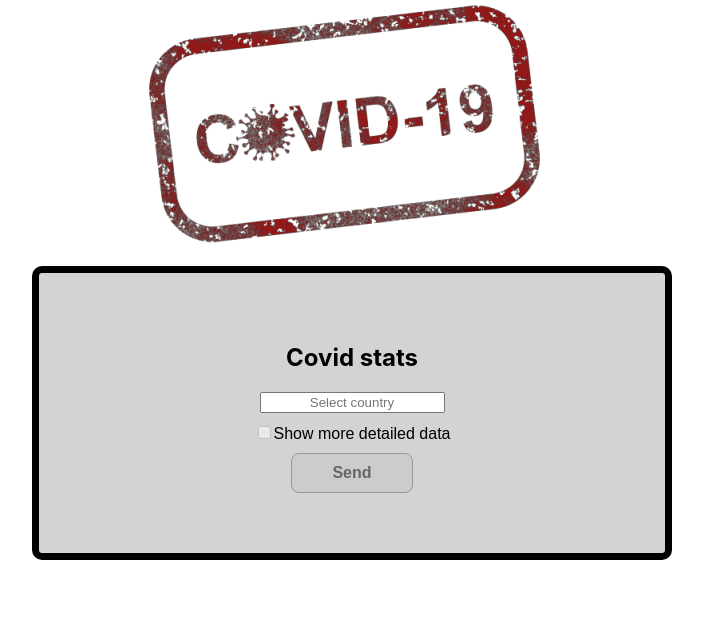
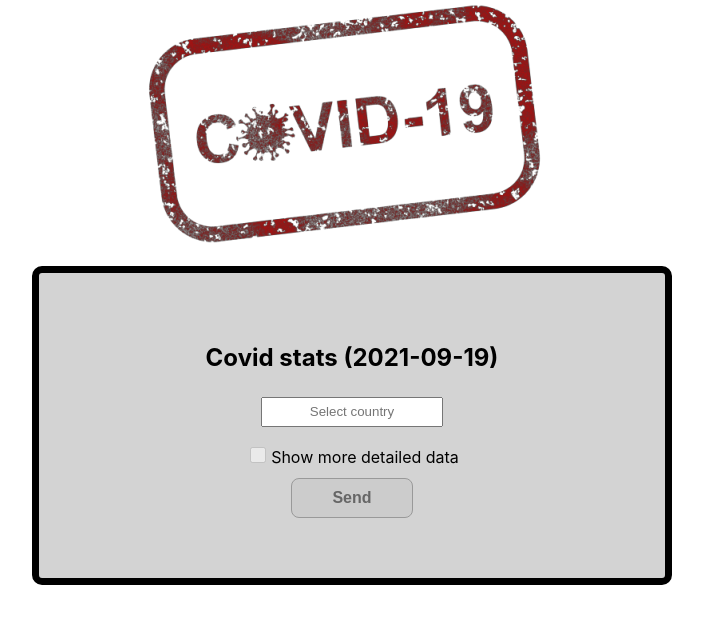
Before and after one commit to Gatarski/covid-stats, a React (Create React App) app: page / in a window 1280 px wide. Shown: the top 624 px of the page, without its empty margins (288-991 px from the left). Built offline with nearby package versions, Linux system fonts and the light colour scheme.

Commit message:
new stuff

```diff
--- a/src/App.js
+++ b/src/App.js
@@ -1,4 +1,4 @@
-import UserInput from './components/UserInput/UserInput';
+import UserDataRequest from './components/UserDataRequest/UserDataRequest';
 import Country from './components/Country/Country';
 import covidImage from './assets/images/covid-19.png'
 import './App.css';
@@ -17,14 +17,18 @@ const App = () => {
     setIsModalOpen(false);
   };
 
+  const currentDate = () => {
+    return new Date().toISOString().slice(0, 10)
+  }
+
   return (
     <>
       <div className="image">
         <img src={covidImage} alt="covid-19"></img>
       </div>
       <div className="main-app">
-        <h2>Covid stats</h2>
-        <UserInput onData={dataFromInputsHandler}/>
+        <h2>Covid stats  ({currentDate()})</h2>
+        <UserDataRequest onData={dataFromInputsHandler}/>
         {isModalOpen && <Country value={data} onData={closeCountryData}/>}
       </div>
     </>
--- a/src/components/Country/Country.js
+++ b/src/components/Country/Country.js
@@ -58,7 +58,13 @@ const Country = (props) => {
 
   return(
     <>
-      {!isLoading ? <CountryData country={filteredData.country} flag={countryFlag} cases={filteredData.cases} deaths={filteredData.deaths} recovered={filteredData.recovered}/> : <div className="lds-dual-ring"></div>}
+      {!isLoading ? <CountryData
+        country={filteredData.country}
+        flag={countryFlag}
+        cases={filteredData.cases}
+        deaths={filteredData.deaths}
+        recovered={filteredData.recovered}
+        population={filteredData.population}/> : <div className="lds-dual-ring"></div>}
       {detailedData && <DetailedCountryData data={filteredData}/>}
       <div className="data-info">Data from: https://corona.lmao.ninja/v2/</div>
       {modalMessage && <Modal title="Error" message={modalMessage} onClick={clickButtonHandler}></Modal>}
--- a/src/components/Country/CountryData.js
+++ b/src/components/Country/CountryData.js
@@ -1,9 +1,13 @@
 const CountryData = (props) => {
+  const countryPopulation = () => {
+    return `${(props.population / 1000000).toFixed(2)} mln`
+  }
   return(
     <>
       <h2>Country: {props.country}
       <img className="flag" src={props.flag} alt="flag"></img>
       </h2>
+      <h3>Population: {countryPopulation()}</h3>
         <span>
           <div className="data">Cases:
             <div className="data-cases">{props.cases}</div>
--- a/src/components/Country/DetailedCountryData.css
+++ b/src/components/Country/DetailedCountryData.css
@@ -0,0 +1,17 @@
+.details-text {
+  margin-bottom: 0%;
+}
+
+.item-list {
+  display: inline-block;
+  list-style-type: none;
+  margin: 10px;
+  font-family: sans-serif;
+  text-align: center;
+}
+
+li p {
+  display: inline-block;
+  margin: 5px;
+  font-weight: bold;
+}
--- a/src/components/Country/DetailedCountryData.js
+++ b/src/components/Country/DetailedCountryData.js
@@ -1,12 +1,43 @@
 import './DetailedCountryData.css'
 
 const DetailedCountryData = (props) => {
-  console.log(props.data)
+  const percentOfCountryPopulation = (number) => {
+    return `${(number / props.data.population).toFixed(4)} %`
+  };
 
   return (
-    <div>
-      There will be detailed data
-    </div>
+    <>
+      <h2 className='details-text'>More details:</h2>
+      <ul className='item-list'>
+        <li>Active cases:
+          <p>{props.data.active}</p>
+        </li>
+        <li>(currently
+          <p>{percentOfCountryPopulation(props.data.active)}</p>
+         of country population are sick)</li>
+        <li>Active cases per one million:
+          <p>{props.data.activePerOneMillion}</p>
+        </li>
+        <li>Deaths per one million:
+          <p>{props.data.deathsPerOneMillion}</p>
+        </li>
+        <li>Tests:
+          <p>{props.data.tests}</p>
+        </li>
+        <li>Tests per one million:
+          <p>{props.data.testsPerOneMillion}</p>
+        </li>
+        <li>Today cases:
+          <p>{props.data.todayCases}</p>
+        </li>
+        <li>Today deaths:
+          <p>{props.data.todayDeaths}</p>
+        </li>
+        <li>Today recovered:
+          <p>{props.data.todayRecovered}</p>
+        </li>
+      </ul>
+    </>
   )
 }
 
--- a/src/components/UI/Modal.css
+++ b/src/components/UI/Modal.css
@@ -13,6 +13,7 @@
   top: 30vh;
   overflow: hidden;
   background: white;
+  animation: slide-down 300ms ease-out forwards;
 }
 
 .header {
@@ -35,3 +36,14 @@
     width: 40rem;
   }
 }
+
+@keyframes slide-down {
+  from {
+    opacity: 0;
+    transform: translateY(-3rem);
+  }
+  to {
+    opacity: 1;
+    transform: translateY(0);
+  }
+}
--- a/src/components/UserInput/UserInput.css
+++ b/src/components/UserDataRequest/UserDataRequest.css
@@ -2,6 +2,18 @@
   margin: 10px;
   font-family: sans-serif;
   font-weight: bold;
+}
+
+.input-country {
+  margin: 5px;
+  font-family: sans-serif;
+  width: 30%;
+  height: 30px;
+  box-sizing: border-box;
+}
+
+.input-country:hover {
+  box-shadow: inset 0 0 100px 100px rgba(255, 255, 255, 0.1);
 }
 
 .btn {
@@ -16,10 +28,11 @@
 
 .checkbox {
   font-family: sans-serif;
-}
-
-.checkbox:input {
   display: inline-block;
+  width: 16px;
+  height: 16px;
+  margin: 5px;
+  box-sizing: border-box;
 }
 
 .error {
--- a/src/components/UserInput/UserInput.js
+++ b/src/components/UserDataRequest/UserDataRequest.js
@@ -1,8 +1,8 @@
 import { useState, useRef } from 'react';
 import Button from '../UI/Button';
-import './UserInput.css'
+import './UserDataRequest.css'
 
-const UserInput = (props) => {
+const UserDataRequest = (props) => {
   const inputCountryRef = useRef();
   const checkboxRef = useRef();
 
@@ -42,20 +42,25 @@ const UserInput = (props) => {
     setBtnDisabled({btnDisabled: true, error: false});
   }
 
+  const checkboxHandler = () => {
+    if (!btnDisabled.btnDisabled) {
+      checkboxRef.current.checked = !checkboxRef.current.checked;
+    };
+  }
 
   return(
     <form onSubmit={clickHandler}>
       <div className="input">
-         <input placeholder="Select country" type="text" ref={inputCountryRef} onChange={dataFromCountryInputHandler}></input>
+         <input className="input-country" placeholder="Select country" type="text" ref={inputCountryRef} onChange={dataFromCountryInputHandler}></input>
          {btnDisabled.error && <div className="error">Type at least 3 chars</div>}
       </div>
-      <div className="checkbox">
-        <input type="checkbox" disabled={btnDisabled.btnDisabled} ref={checkboxRef}></input>
-        <span>Show more detailed data</span>
+      <div>
+        <input className="checkbox" type="checkbox" disabled={btnDisabled.btnDisabled} ref={checkboxRef}></input>
+        <span onClick={checkboxHandler}>Show more detailed data</span>
       </div>
       <Button className="btn" disabled={btnDisabled.btnDisabled} type="submit">Send</Button>
     </form>
   )
 };
 
-export default UserInput;
+export default UserDataRequest;
```
Also changed, not shown: 1 other file (tests, documents, lock files or other folders). Lines whose indentation alone changed are shown as unchanged.
